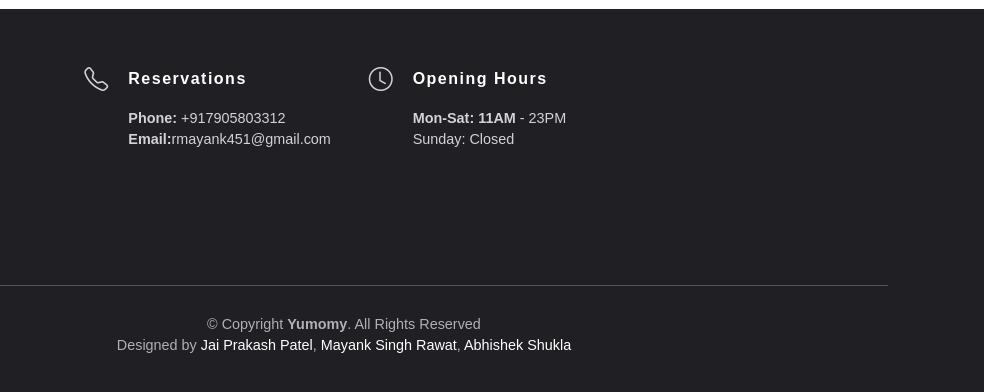
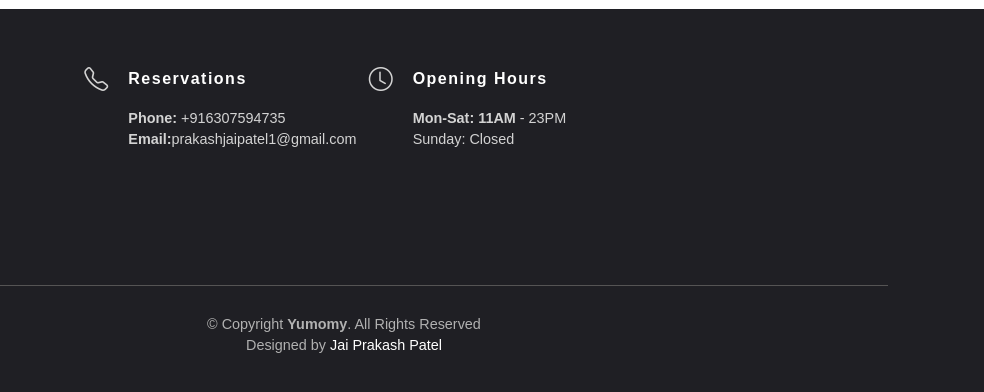
Before and after one commit to prakashjai1/Online_Table_Booking_Restaurant, a plain HTML site: page index.html in a window 1280 px wide. Shown: the part 10203-10595 px from the top of the page, 296-1280 px from the left. Drawn offline with nearby package versions, Linux system fonts and the light colour scheme.

Commit message:
Update index.html

```diff
--- a/index.html
+++ b/index.html
@@ -658,8 +658,8 @@
                     </div>
                     <div class="text">
                         <h1>Reservations</h1>
-                        <p><span>Phone:</span> +917905803312</p>
-                        <p><span>Email:</span>rmayank451@gmail.com</p>
+                        <p><span>Phone:</span> +916307594735</p>
+                        <p><span>Email:</span>prakashjaipatel1@gmail.com</p>
                     </div>
                 </section>
                 <section class="three">
@@ -683,9 +683,7 @@
             <p>© Copyright <span>Yumomy</span>. All Rights Reserved</p>
             <p>
                 Designed by
-                <span>Jai Prakash Patel</span>,
-                <span> Mayank Singh Rawat</span>,
-                <span> Abhishek Shukla</span>
+                <span>Jai Prakash Patel</span>
             </p>
         </section>
     </footer>
```
